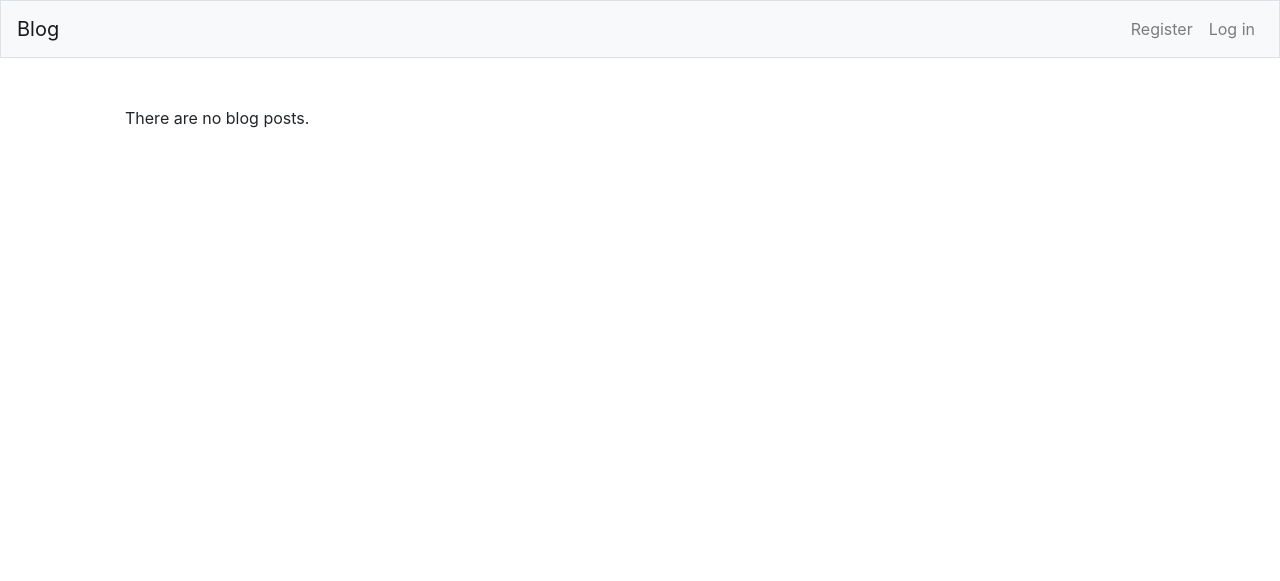
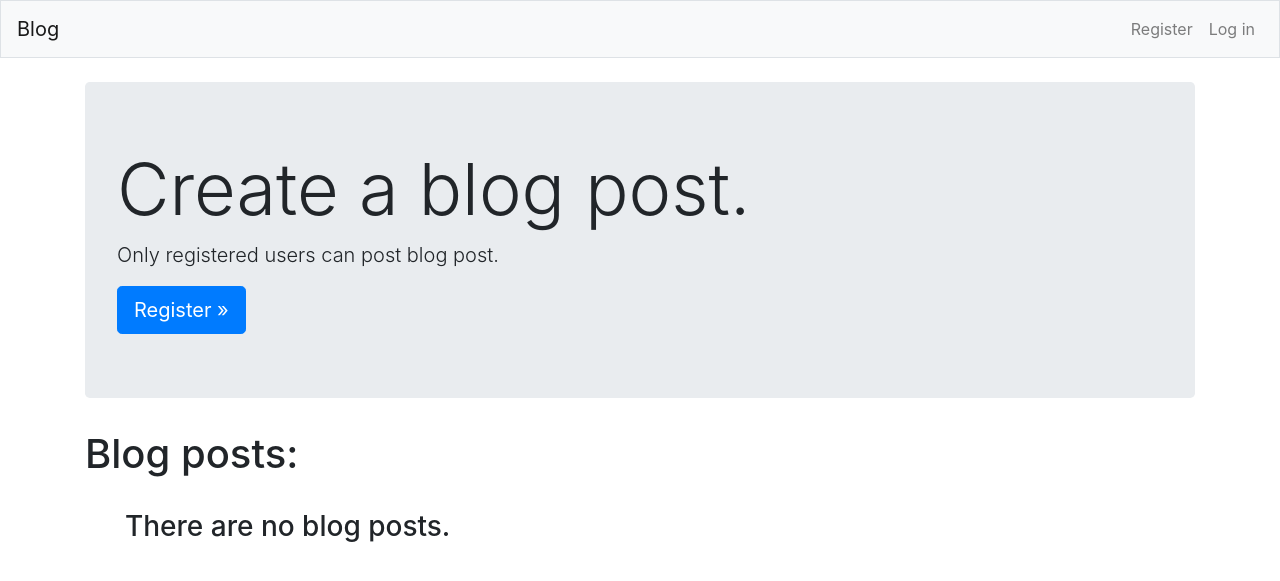
Before and after one commit to Andrei2020-web/Blog, a Django app: page / in a window 1280 px wide. Shown: the top 581 px of the page. Run offline with Django 3.2, Linux system fonts and the light colour scheme; data that the repository does not hold is empty; some libraries are stand-ins or nearby versions.

Commit message:
Применил стили Bootstrap к странице index.html.

```diff
--- a/blogs/templates/blogs/index.html
+++ b/blogs/templates/blogs/index.html
@@ -1,19 +1,31 @@
 {% extends "blogs/base.html" %}
+
+{% block page_header %}
+{% if not user.is_authenticated %}
+  <div class='jumbotron'>
+    <h4 class="display-3">Create a blog post.</h4>
+    <p class="lead">Only registered users can post blog post.</p>
+    <a class="btn btn-lg btn-primary" href="{% url 'users:register' %}"
+       role="button">Register &raquo;</a>
+  </div>
+{% endif %}
+<h1>Blog posts:</h1>
+{% endblock page_header %}
 
 {% block content %}
     {% if user.is_authenticated %}
     <p>
-        <a href="{% url 'blogs:new_blog_post' %}">add new blog post</a>
+        <h3><a href="{% url 'blogs:new_blog_post' %}">Add new blog post</a></h3>
     </p>
     {% endif %}
     <p>
     <ul>
         {% for blog_post in blog_posts %}
         <li>
-            <a href="{% url 'blogs:blog_post' blog_post.id %}">{{ blog_post }}</a>
+            <h3><a href="{% url 'blogs:blog_post' blog_post.id %}">{{ blog_post }}</a></h3>
         </li>
         {% empty %}
-        <p>There are no blog posts.</p>
+        <p><h3>There are no blog posts.</h3></p>
         {% endfor %}
     </ul>
     </p>
```
